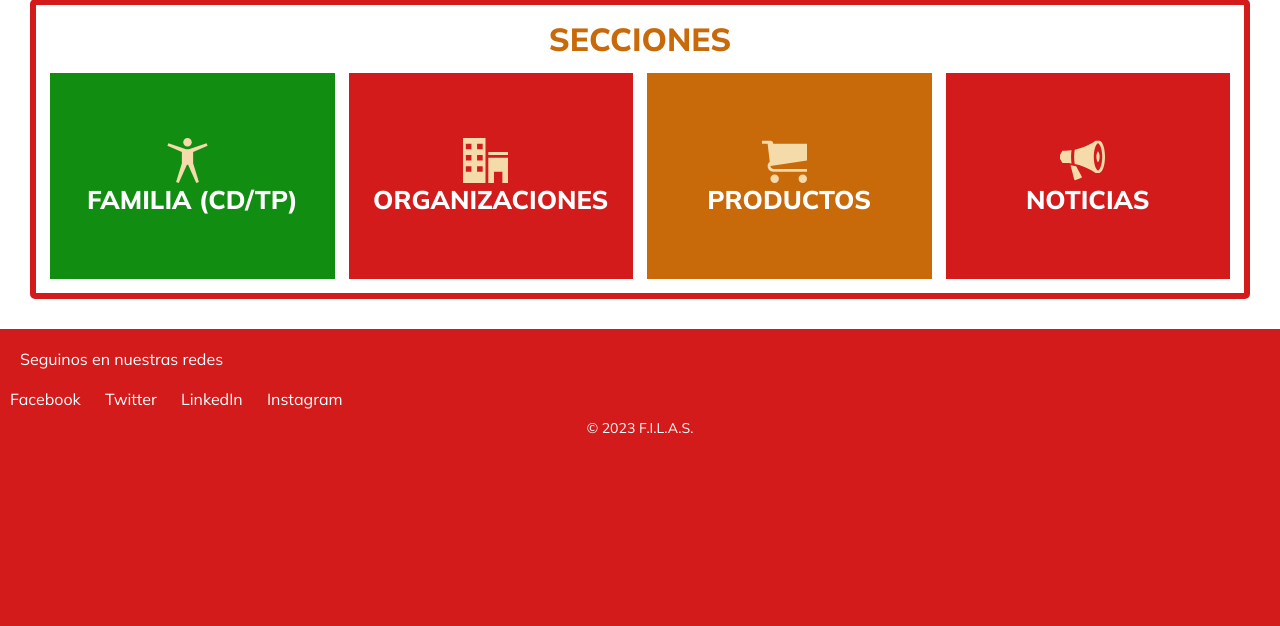
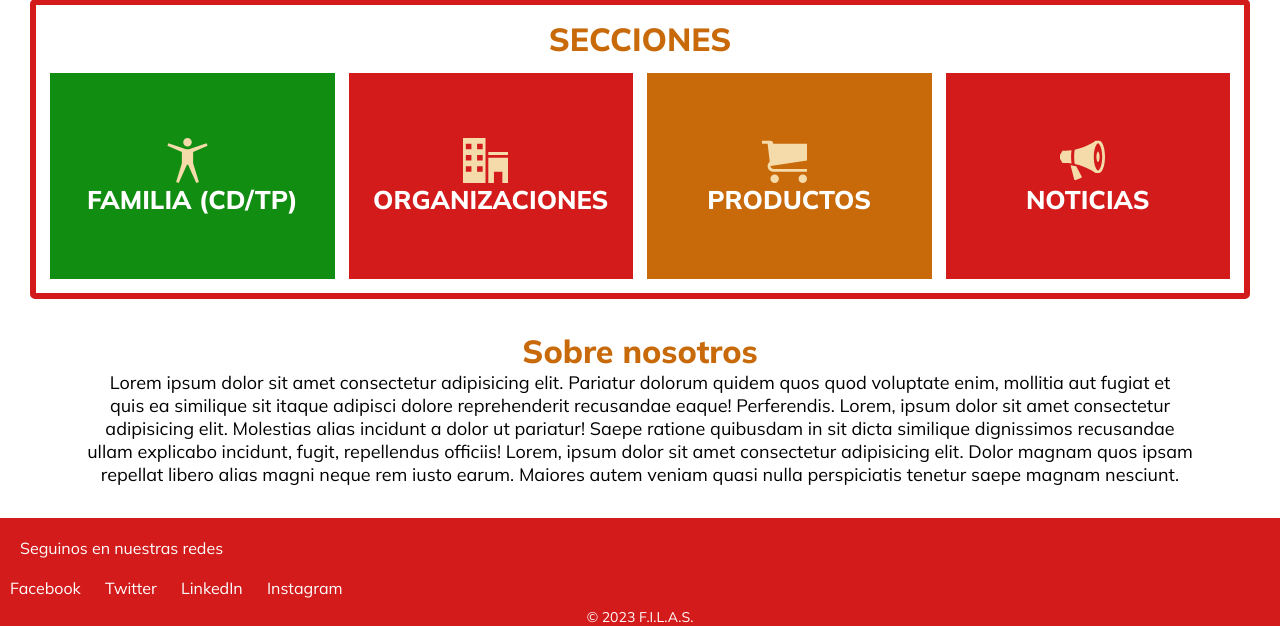
Before and after one commit to Gianluca-V/FILAS, a PHP site: page / in a window 1280 px wide. Shown: the part 553-1179 px from the top of the page. Before the commit the page ends 987 px from the top, so only its background shows below. Run offline with PHP 8.4, Linux system fonts and the light colour scheme.

Commit message:
added history section

```diff
--- a/css/style.css
+++ b/css/style.css
@@ -256,4 +256,24 @@ a {
   }
 }
 
+.history {
+  margin-block: 2rem;
+  display: flex;
+  flex-direction: column;
+  justify-content: center;
+  align-items: center;
+}
+.history__title {
+  text-align: center;
+  font-size: 2rem;
+  color: var(--secondary);
+}
+.history__p {
+  max-width: 1600px;
+  padding-inline: 2rem;
+  text-align: center;
+  text-wrap: balance;
+  font-size: 1.125rem;
+}
+
 /*# sourceMappingURL=style.css.map */
--- a/css/style.scss
+++ b/css/style.scss
@@ -164,3 +164,20 @@
         }
     }
 }
+
+.history{
+    margin-block: 2rem;
+    @include common.flex(column, center, center);
+    &__title{
+        text-align: center;
+        font-size: 2rem;
+        color:var(--secondary)
+    }
+    &__p{
+        max-width: 1600px;
+        padding-inline: 2rem;
+        text-align: center;
+        text-wrap: balance;
+        font-size: 1.125rem;
+    }
+}
--- a/index.html
+++ b/index.html
@@ -56,6 +56,15 @@
         </div>
     </section>
 
+    <section class="history">
+        <h2 class="history__title">Sobre nosotros</h2>
+        <p class="history__p">
+            Lorem ipsum dolor sit amet consectetur adipisicing elit. Pariatur dolorum quidem quos quod voluptate enim, mollitia aut fugiat et quis ea similique sit itaque adipisci dolore reprehenderit recusandae eaque! Perferendis.
+            Lorem, ipsum dolor sit amet consectetur adipisicing elit. Molestias alias incidunt a dolor ut pariatur! Saepe ratione quibusdam in sit dicta similique dignissimos recusandae ullam explicabo incidunt, fugit, repellendus officiis!
+            Lorem, ipsum dolor sit amet consectetur adipisicing elit. Dolor magnam quos ipsam repellat libero alias magni neque rem iusto earum. Maiores autem veniam quasi nulla perspiciatis tenetur saepe magnam nesciunt.
+        </p>
+    </section>
+
     <footer class="footer">
         <div class="footer__container">
             <p class="footer__p">Seguinos en nuestras redes</p>
--- a/organizaciones.html
+++ b/organizaciones.html
@@ -108,7 +108,7 @@
 
       <div class="navigation">
         <b class="fas fa-chevron-left prev-btn"><</b>
-            <b class="fas fa-chevron-right next-btn">></b>
+        <b class="fas fa-chevron-right next-btn">></b>
       </div>
       <div class="navigation-visibility">
         <div class="slide-icon active"></div>
@@ -154,7 +154,7 @@
 
       </form>
     </section>
-
+  </section>
     <footer>
       <p>Seguinos en nuestras redes</p>
       <a href="#">Facebook</a>
```
Also changed, not shown: 1 other file.
